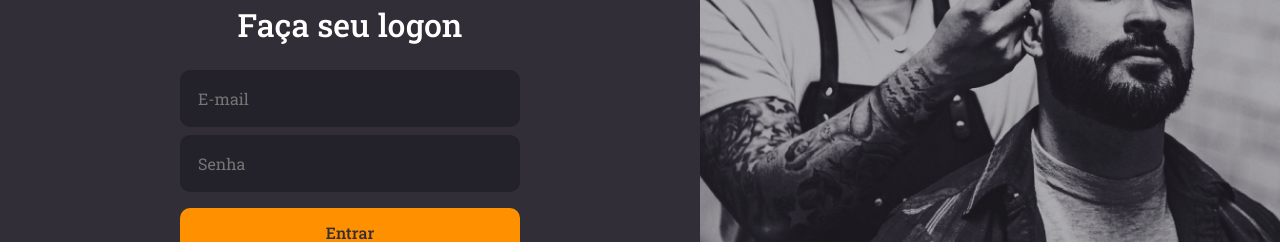
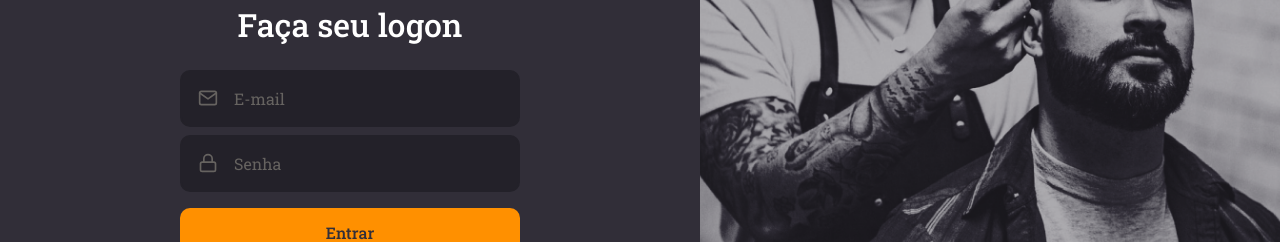
Before and after one commit to GileardeFernandes/go-barber-web, a React (Create React App) app: page / in a window 1280 px wide. Shown: the part 312-554 px from the top of the page. Built offline with nearby package versions, Linux system fonts and the light colour scheme.

Commit message:
creating input and button components

```diff
--- /dev/null
+++ b/src/components/Button/index.tsx
@@ -0,0 +1,12 @@
+import React, { ButtonHTMLAttributes } from 'react';
+import { Container } from './style';
+
+type ButtonProps = ButtonHTMLAttributes<HTMLButtonElement>;
+
+const Button: React.FC<ButtonProps> = ({ children, ...rest }) => (
+  <Container type="button" {...rest}>
+    {children}
+  </Container>
+);
+
+export default Button;
--- /dev/null
+++ b/src/components/Button/style.ts
@@ -0,0 +1,19 @@
+import styled from 'styled-components';
+import { shade } from 'polished';
+
+export const Container = styled.button`
+  background: #ff9000;
+  border-radius: 10px;
+  height: 50px;
+  border: 0;
+  padding: 0 16px;
+  color: #312e38;
+  font-weight: 500;
+  width: 100%;
+  margin-bottom: 8px;
+  margin-top: 16px;
+  transition: background-color 0.2s;
+  &:hover {
+    background: ${shade(0.2, '#ff9000')};
+  }
+`;
--- /dev/null
+++ b/src/components/Input/index.tsx
@@ -0,0 +1,17 @@
+import React, { InputHTMLAttributes } from 'react';
+import { IconBaseProps } from 'react-icons';
+import { Container } from './style';
+
+interface InputProps extends InputHTMLAttributes<HTMLInputElement> {
+  name: string;
+  icon?: React.ComponentType<IconBaseProps>;
+}
+
+const Input: React.FC<InputProps> = ({ icon: Icon, ...rest }) => (
+  <Container>
+    {Icon && <Icon size={20} />}
+    <input type="text" {...rest} />
+  </Container>
+);
+
+export default Input;
--- /dev/null
+++ b/src/components/Input/style.ts
@@ -0,0 +1,27 @@
+import styled from 'styled-components';
+
+export const Container = styled.div`
+  background: #232129;
+  border-radius: 10px;
+  border: 2px solid #232129;
+  padding: 16px;
+  width: 100%;
+  display: flex;
+  color: #666360;
+  & + div {
+    margin-top: 8px;
+  }
+  input {
+    flex: 1;
+    border: 0;
+    background: transparent;
+    color: #fff;
+    &::placeholder {
+      color: #666360;
+    }
+  }
+
+  svg {
+    margin-right: 16px;
+  }
+`;
--- a/src/pages/SignIn/index.tsx
+++ b/src/pages/SignIn/index.tsx
@@ -1,7 +1,9 @@
 import React from 'react';
-import { FiLogIn } from 'react-icons/fi';
+import { FiLogIn, FiMail, FiLock } from 'react-icons/fi';
 import logoImg from '../../assets/logo.svg';
 import { Container, Content, Background } from './styles';
+import Input from '../../components/Input';
+import Button from '../../components/Button';
 
 const SignIn: React.FC = () => {
   return (
@@ -12,10 +14,15 @@ const SignIn: React.FC = () => {
         <form>
           <h1>Faça seu logon</h1>
 
-          <input placeholder="E-mail" />
-          <input type="password" placeholder="Senha" />
+          <Input name="email" icon={FiMail} placeholder="E-mail" />
+          <Input
+            name="password"
+            icon={FiLock}
+            type="password"
+            placeholder="Senha"
+          />
 
-          <button type="submit">Entrar</button>
+          <Button type="submit">Entrar</Button>
 
           <a href="forgot">Esqueci minha senha</a>
         </form>
--- a/src/pages/SignIn/styles.ts
+++ b/src/pages/SignIn/styles.ts
@@ -22,34 +22,6 @@ export const Content = styled.div`
 
     h1 {
       margin-bottom: 24px;
-    }
-
-    input {
-      background: #232129;
-      border-radius: 10px;
-      border: 2px solid #232129;
-      padding: 16px;
-      width: 100%;
-      color: #f4ede8;
-      & + input {
-        margin-top: 8px;
-      }
-    }
-    button {
-      background: #ff9000;
-      border-radius: 10px;
-      height: 50px;
-      border: 0;
-      padding: 0 16px;
-      color: #312e38;
-      font-weight: 500;
-      width: 100%;
-      margin-bottom: 8px;
-      margin-top: 16px;
-      transition: background-color 0.2s;
-      &:hover {
-        background: ${shade(0.2, '#ff9000')};
-      }
     }
 
     a {
```
Also changed, not shown: .eslintrc.json.
